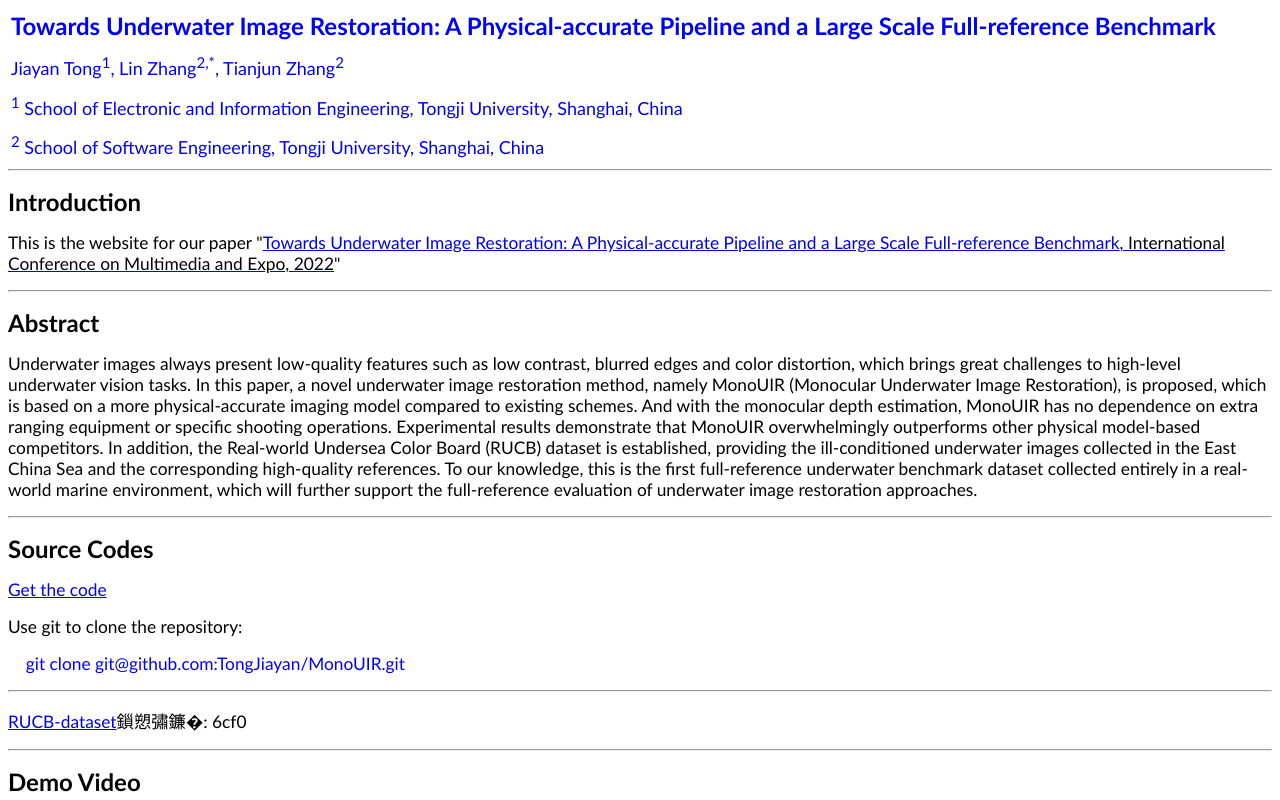
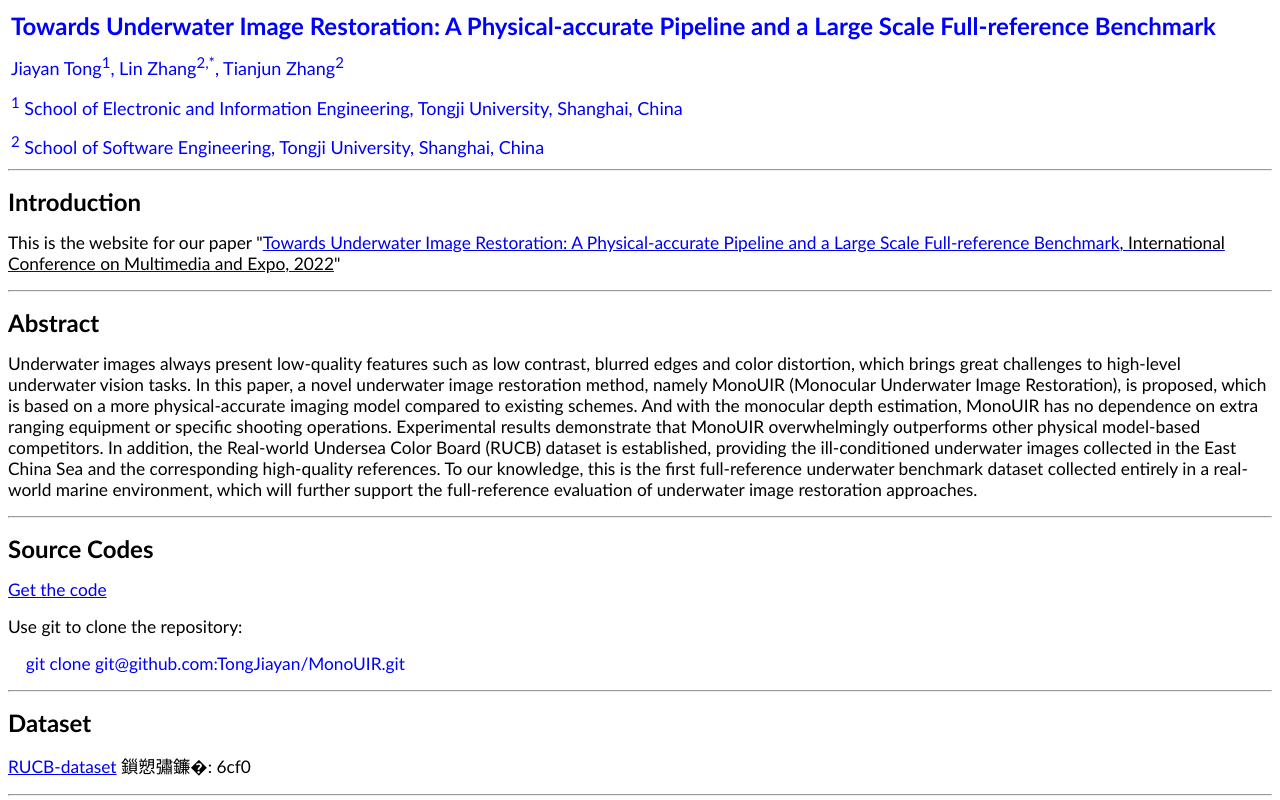
Before and after one commit to TongJiayan/MonoUIR-Homepage, a plain HTML site: page index.html in a window 1280 px wide. Shown: the top 800 px of the page. Drawn offline with Linux system fonts and the light colour scheme.

Commit message:
update homepage link

```diff
--- a/index.html
+++ b/index.html
@@ -102,9 +102,10 @@ International Conference on Multimedia and Expo, 2022</span></a>&quot;</span></p
 </a></font></span></p>
 
 <hr>
+<p><span lang="en-us"><b><font face="Calibri" size="5">Dataset</font></b></span></p>
 <p>
 <span lang="en-us"><font face="Calibri" style="font-size: 13pt">
-<a href="https://pan.baidu.com/s/1uBNHPPolJ-F-Bfvd91N4Sw">RUCB-dataset</a>提取码: 6cf0</font></span></p>
+<a href="https://pan.baidu.com/s/1uBNHPPolJ-F-Bfvd91N4Sw">RUCB-dataset</a>  提取码: 6cf0</font></span></p>
 
 <hr>
 <p><span lang="en-us"><b><font face="Calibri" size="5">Demo Video</font></b></span></p>
```
Also changed, not shown: 1 other file.
